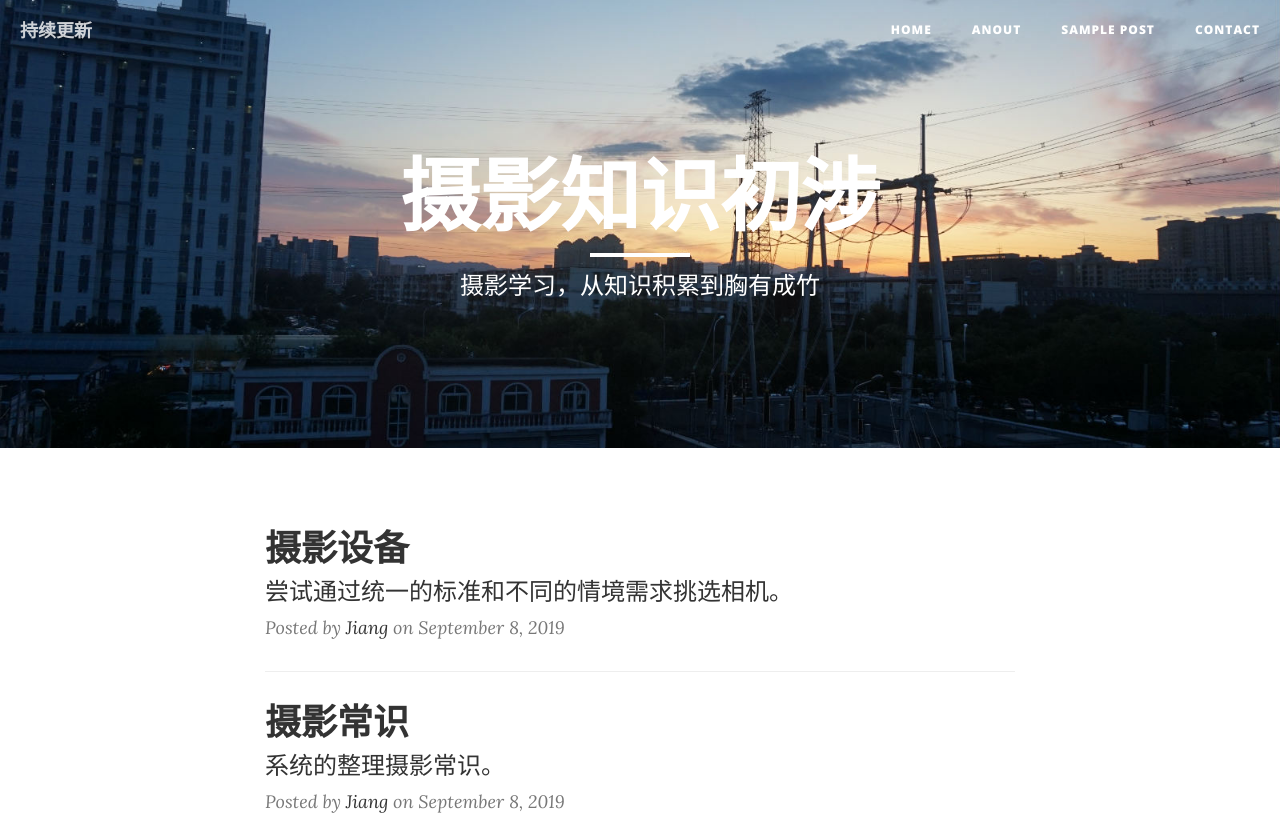
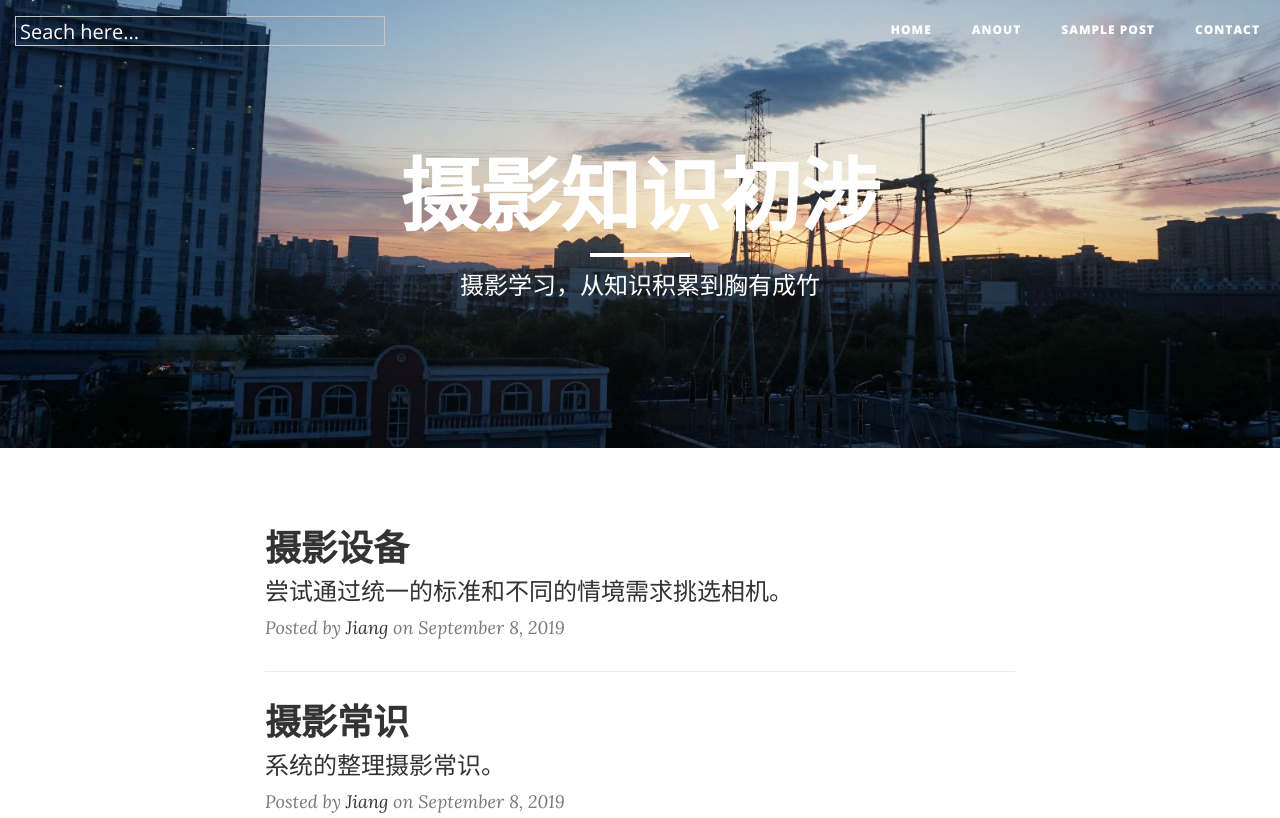
Before and after one commit to ajiang13260/GirlsCodingDayDemo, a website: page index.html in a window 1280 px wide. Shown: the top 818 px of the page. Drawn offline with nearby package versions, Linux system fonts and the light colour scheme.

Commit message:
add search
增加search按钮，调整css文件

```diff
--- a/css/clean-blog.css
+++ b/css/clean-blog.css
@@ -53,7 +53,7 @@ hr.small {
   z-index: 3;
   font-family: 'Open Sans', 'Helvetica Neue', Helvetica, Arial, sans-serif;
 }
-.navbar-custom .navbar-brand {
+.navbar-custom .search {
   font-weight: 800;
 }
 .navbar-custom .navbar-header .navbar-toggle {
--- /dev/null
+++ b/css/mycss.css
@@ -0,0 +1,38 @@
+.navbar-header .search {
+    float: left;
+    width: 370px;
+    height: 30px;
+    border: 1px solid #c5c5c5;
+    margin-top: 16px;
+    box-shadow: 0 0 black;
+}
+.navbar-header .search-text {
+    float: left;
+    width: auto;
+    height: 30px;
+    line-height: 30px;
+    padding-left: 4px;
+    color: white;
+    box-sizing: border-box;
+}
+.navbar-header .search-text::-webkit-input-placeholder {
+    color: white;
+  }
+.navbar-header .search-btn {
+    float: left;
+    width: 32px;
+    height: 30px;
+    cursor: pointer;
+}
+/* .navbar-header .icon-search {
+    display: block;
+    width: 30px;
+    height: 30px;
+    background: url(../img/icon_search.png) no-repeat 4px center;
+} */
+input, button  {
+    padding: 0;
+    border: none;
+    outline: none;
+    background: none;
+}
--- a/index.html
+++ b/index.html
@@ -16,6 +16,7 @@
 
     <!-- Theme CSS -->
     <link href="css/clean-blog.min.css" rel="stylesheet">
+    <link href="css/mycss.css" rel="stylesheet">
 
     <!-- Custom Fonts -->
     <link href="vendor/font-awesome/css/font-awesome.min.css" rel="stylesheet" type="text/css">
@@ -42,7 +43,13 @@
                     <span class="sr-only">Toggle navigation</span>
                     Menu <i class="fa fa-bars"></i>
                 </button>
-                <a class="navbar-brand" href="index.html">持续更新</a>
+                <!-- <a class="navbar-brand" href="index.html">持续更新</a> -->
+                <div class="search">
+                    <input type="text" class="search-text" placeholder="Seach here...">
+                    <button class="search-btn">
+                        <!-- <i class="icon-search"></i> -->
+                    </button>
+                    </div>
             </div>
 
             <!-- Collect the nav links, forms, and other content for toggling -->
```
Also changed, not shown: img/icon_search.png (added).
